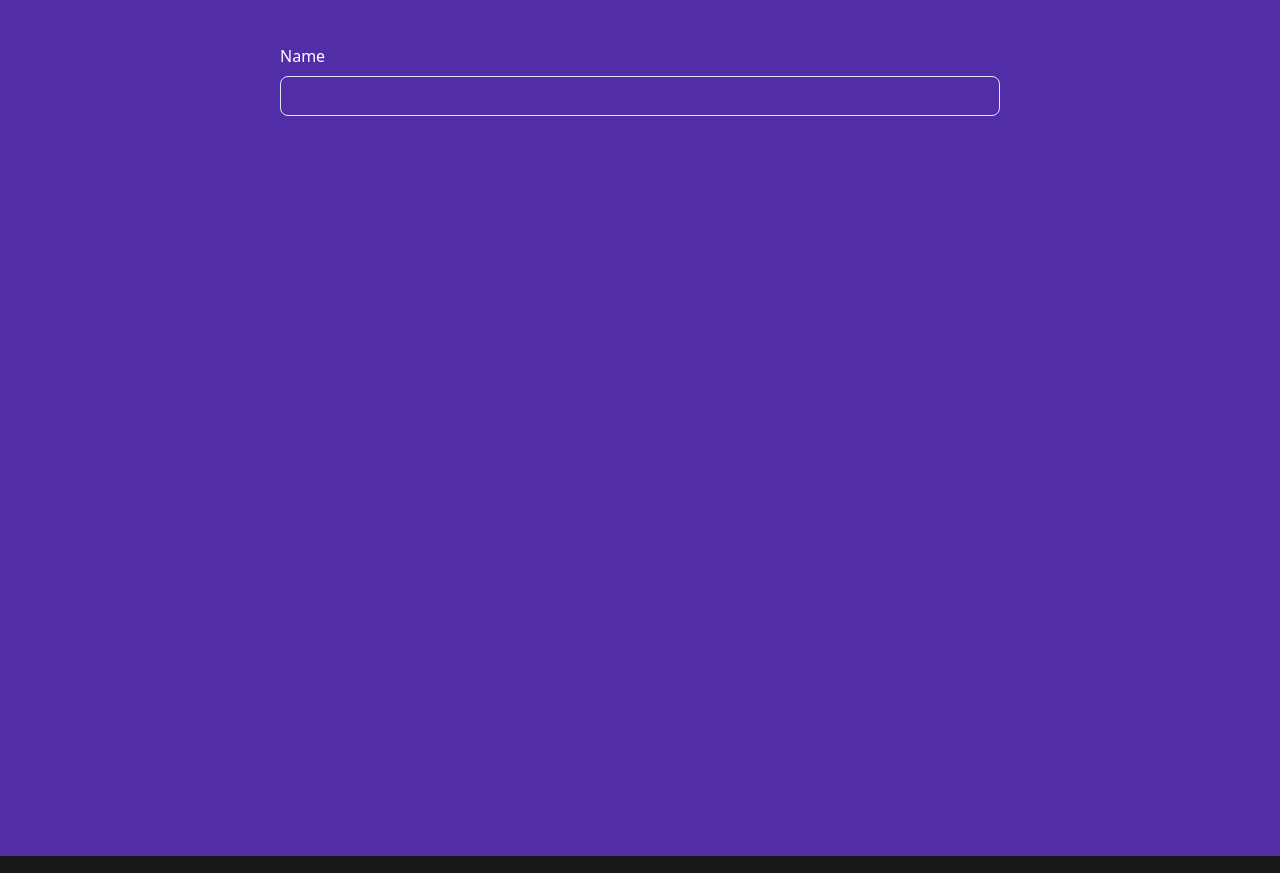
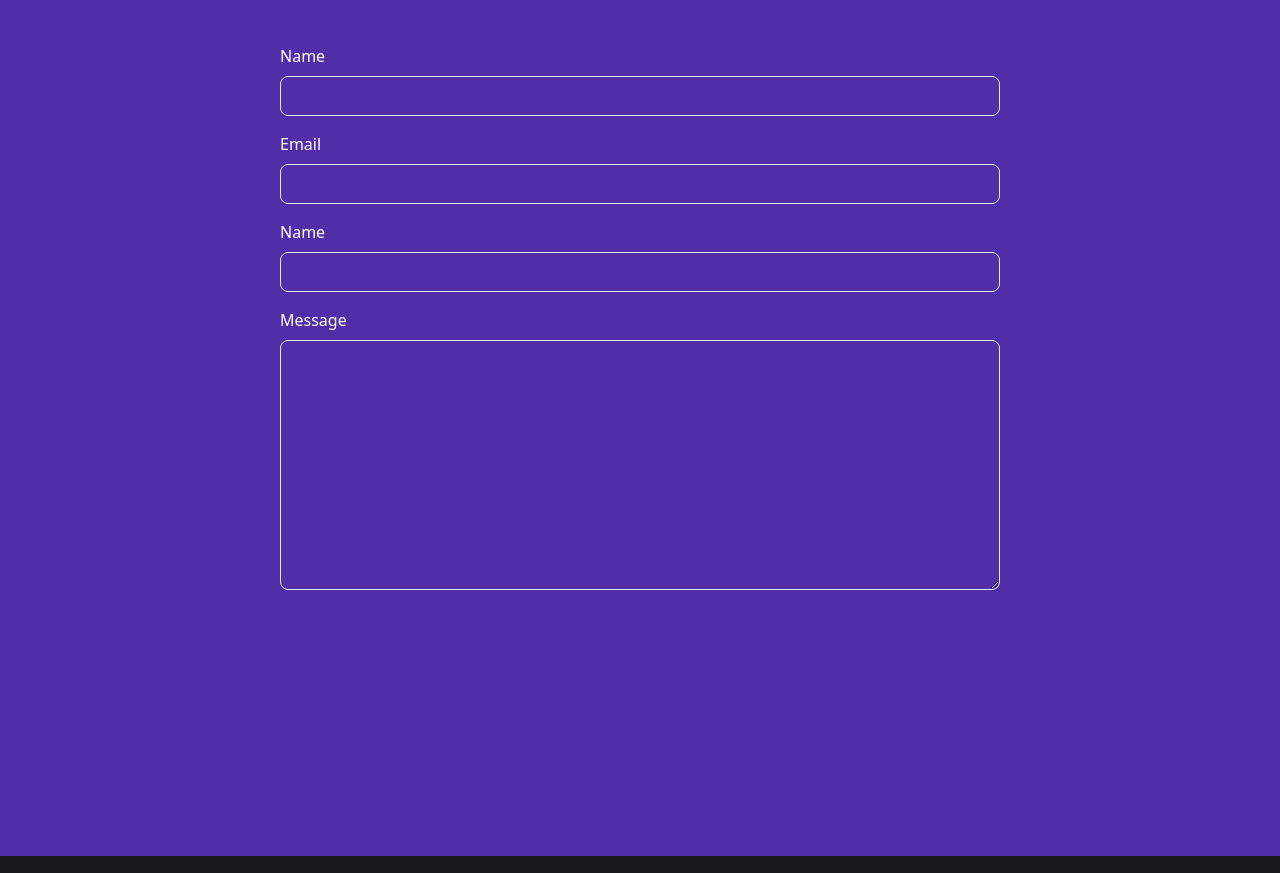
Before and after one commit to yazeedmomani/pete-portfolio, a React (Create React App) app: page / in a window 1280 px wide. Shown: the part 2282-3155 px from the top of the page. Built offline with nearby package versions, Linux system fonts and the light colour scheme.

Commit message:
continue working on form

```diff
--- a/src/components/ContactMeSection.js
+++ b/src/components/ContactMeSection.js
@@ -3,7 +3,7 @@ import styles from "./ContactMeSection.module.css";
 const LandingSection = (props) => {
   return (
     <div className={styles.section}>
-        <h1 className={styles.header}>Contact Me</h1>
+      <h1 className={styles.header}>Contact Me</h1>
       <form className={styles.form}>
         <label
           htmlFor="name"
@@ -15,6 +15,35 @@ const LandingSection = (props) => {
           id="name"
           className={styles.input}
         />
+        <label
+          htmlFor="email"
+          className={styles.label}>
+          Email
+        </label>
+        <input
+          type="text"
+          id="email"
+          className={styles.input}
+        />
+        <label
+          htmlFor="type"
+          className={styles.label}>
+          Name
+        </label>
+        <input
+          type="text"
+          id="type"
+          className={styles.input}
+        />
+        <label
+          htmlFor="message"
+          className={styles.label}>
+          Message
+        </label>
+        <textarea
+          name="message"
+          id="message"
+          className={`${styles.input} ${styles.textarea}`}></textarea>
       </form>
     </div>
   );
--- a/src/components/ContactMeSection.module.css
+++ b/src/components/ContactMeSection.module.css
@@ -43,4 +43,9 @@
   background-color: transparent;
   height: 40px;
   border-radius: 8px;
+  margin-bottom: 16px;
 }
+
+.textarea {
+  height: 250px;
+}
```
